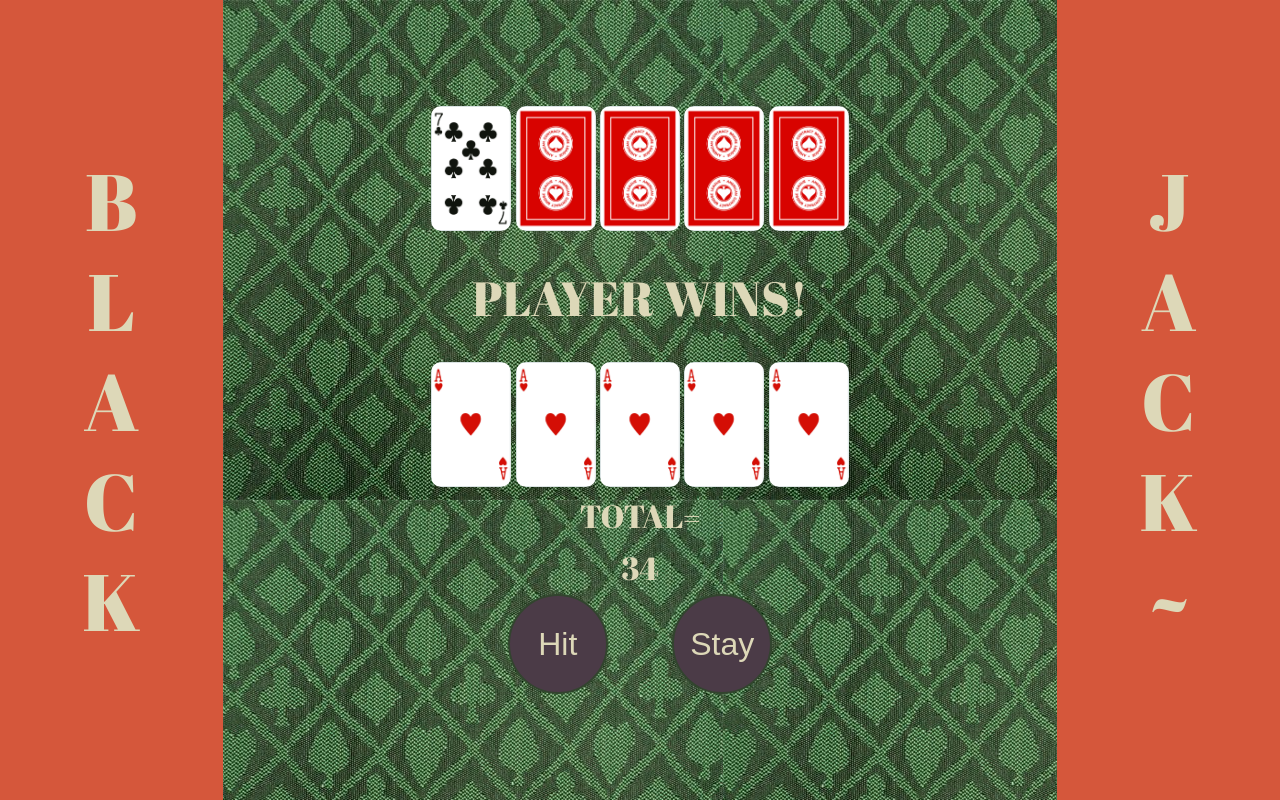
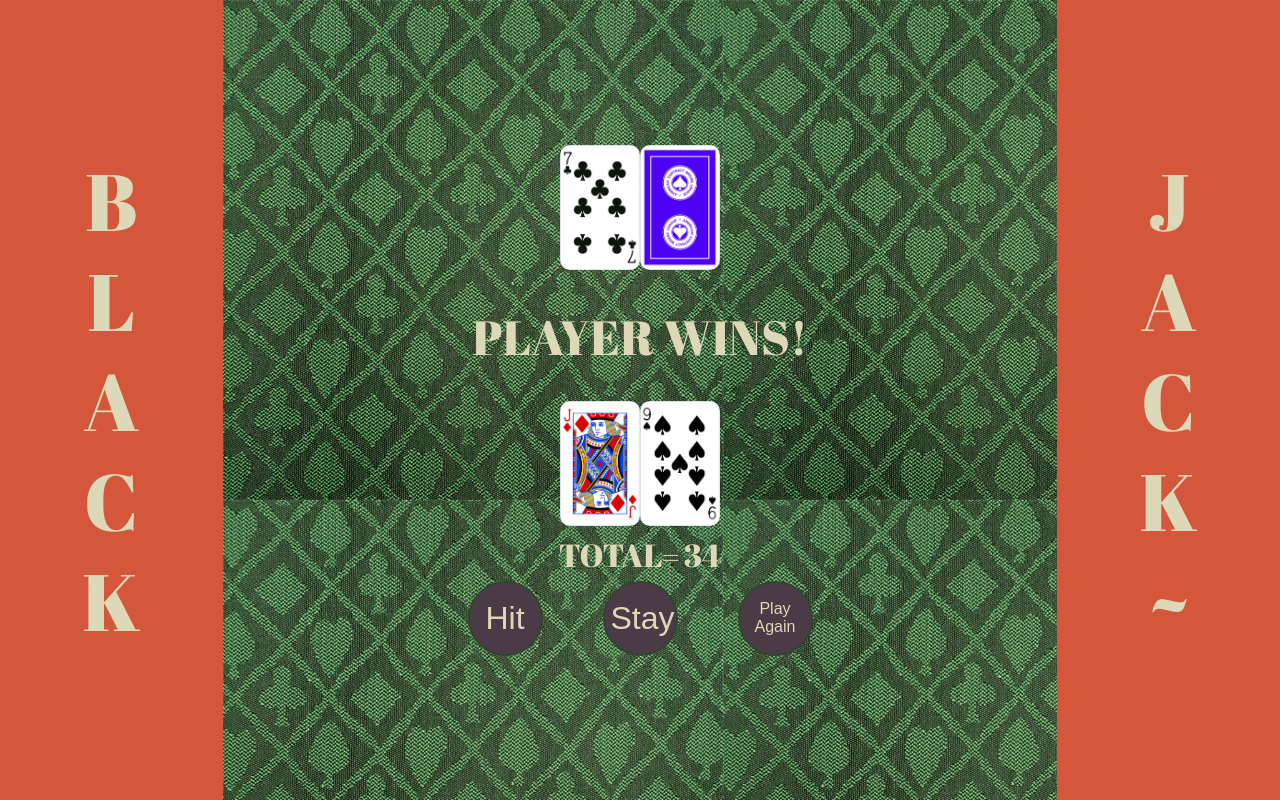
Before and after one commit to benjaminkent/blackjack, a website: page public/index.html in a window 1280 px wide. Drawn offline with Linux system fonts and the light colour scheme.

Commit message:
deals cards at onset and added play again button

```diff
--- a/public/index.html
+++ b/public/index.html
@@ -20,22 +20,12 @@
 
   <main>
 
-    <div class="dealer">
-      <img src="/images/7C.jpg">
-      <img src="/images/Red_back.jpg">
-      <img src="/images/Red_back.jpg">
-      <img src="/images/Red_back.jpg">
-      <img src="/images/Red_back.jpg">
+    <div class="dealer-hand">
     </div>
 
     <p class="outcome">Player Wins!</p>
 
-    <div class="player">
-      <img src="/images/AH.jpg">
-      <img src="/images/AH.jpg">
-      <img src="/images/AH.jpg">
-      <img src="/images/AH.jpg">
-      <img src="/images/AH.jpg">
+    <div class="player-hand">
     </div>
 
     <div class='total'>
@@ -46,6 +36,7 @@
     <div class="buttons">
       <button class="player-hit">Hit</button>
       <button class="player-stay">Stay</button>
+      <button class='play-again'>Play Again</button>
     </div>
 
   </main>
--- a/public/main.js
+++ b/public/main.js
@@ -1,7 +1,31 @@
 let dealerHand = []
+let playerHand = []
+let deck = []
+
+const dealCardToPlayer = () => {
+  let card = deck.pop()
+  playerHand.push(card)
+  let playerHandDiv = document.querySelector('.player-hand')
+  let image = document.createElement('img')
+  image.src = `/images/${card.face}${card.suit}.jpg`
+  playerHandDiv.appendChild(image)
+}
+
+const dealCardToDealer = (upOrDown) => {
+  let card = deck.pop()
+  dealerHand.push(card)
+  let dealerHandDiv = document.querySelector('.dealer-hand')
+  let image = document.createElement('img')
+  image.src = `/images/${card.face}${card.suit}.jpg`
+  if (upOrDown === 'down') {
+    image.src = `/images/purple_back.jpg`
+    image.className = 'swing'
+  }
+  dealerHandDiv.appendChild(image)
+}
 
 playerChoseToHit = () => {
-  console.log('You Hit')
+  dealCardToPlayer()
 }
 
 playerChoseToStay = () => {
@@ -9,7 +33,7 @@ playerChoseToStay = () => {
 }
 
 const main = () => {
-  let suits = ['spades', 'hearts', 'clubs', 'diamonds']
+  let suits = ['S', 'H', 'C', 'D']
   let cardValues = [
     { value: 2, face: 2 },
     { value: 3, face: 3 },
@@ -20,13 +44,11 @@ const main = () => {
     { value: 8, face: 8 },
     { value: 9, face: 9 },
     { value: 10, face: 10 },
-    { value: 10, face: 'jack' },
-    { value: 10, face: 'queen' },
-    { value: 10, face: 'king' },
-    { value: 11, face: 'ace' }
+    { value: 10, face: 'J' },
+    { value: 10, face: 'Q' },
+    { value: 10, face: 'K' },
+    { value: 11, face: 'A' }
   ]
-
-  let deck = []
 
   suits.forEach(suit => {
     cardValues.forEach(card => {
@@ -45,6 +67,25 @@ const main = () => {
 
   let playerStay = document.querySelector('.player-stay')
   playerStay.addEventListener('click', playerChoseToStay)
+
+  for (let i = 52 - 1; i > 1; i -= 1) {
+    let j = Math.floor(Math.random() * i)
+    let firstCard = deck[i]
+    let secondCard = deck[j]
+    deck[i] = secondCard
+    deck[j] = firstCard
+  }
+
+  dealCardToPlayer()
+  dealCardToPlayer()
+  dealCardToDealer('up')
+  dealCardToDealer('down')
+
+  document.querySelector('.play-again').addEventListener('click', () => {
+    document.location = '/'
+  })
+
+
 }
 
 document.addEventListener('DOMContentLoaded', main)
--- a/public/screen.css
+++ b/public/screen.css
@@ -47,8 +47,8 @@ main {
 }
 
 button {
-  height: 100px;
-  width: 100px;
+  height: 75px;
+  width: 75px;
   background-color: #4b3b47;
   border: 2px solid #32442e;
   color: #ddd8b8;
@@ -78,6 +78,13 @@ p.outcome {
 .total p {
   font-size: 2rem;
   color: #ddd8b8;
+  display: inline-block;
+}
+
+.play-again {
+  font-size: 1rem;
+}
+
+.buttons {
   display: flex;
-  justify-content: center;
 }
```
